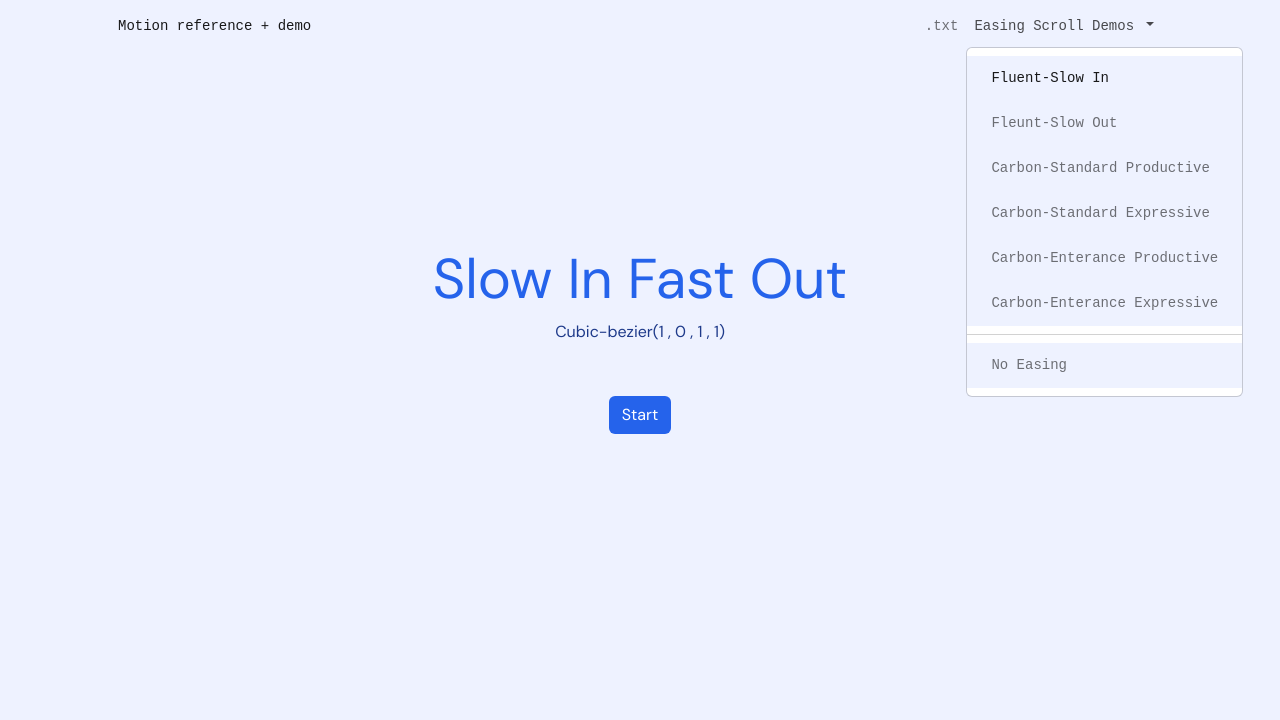
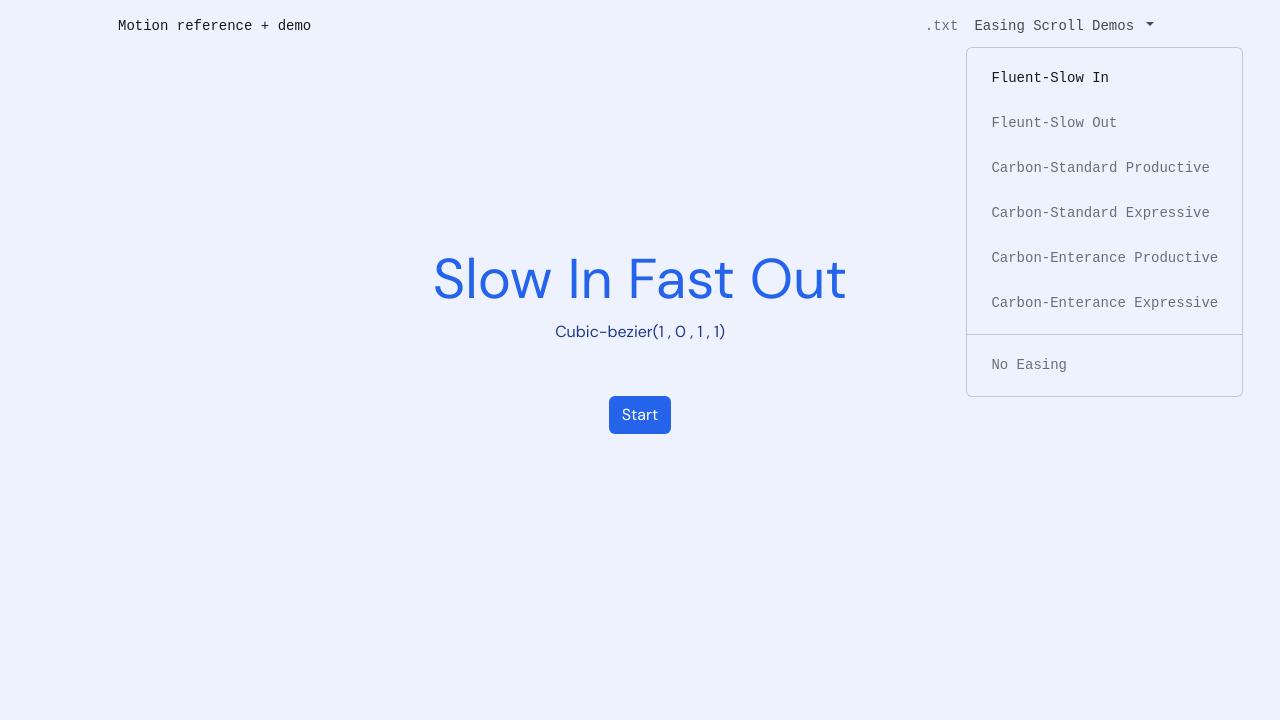
Before and after one commit to Teranya/automatic-octo-spork, a plain HTML site: page page1.html in a window 1280 px wide. Both pictures are taken after a click on the button "Easing Scroll Demos". Shown: the top 720 px of the page. Drawn offline with nearby package versions, Linux system fonts and the light colour scheme; a web font is replaced by a local one.

Commit message:
Update page1.html

```diff
--- a/page1.html
+++ b/page1.html
@@ -96,7 +96,7 @@
                         <a class="nav-link dropdown-toggle" href="#" id="navbarDropdown" role="button" data-bs-toggle="dropdown" aria-expanded="false">
                             Easing Scroll Demos
                         </a>
-                        <ul class="dropdown-menu" aria-labelledby="navbarDropdown">
+                        <ul class="dropdown-menu navdropdown" aria-labelledby="navbarDropdown">
                             <li class="dropdown-item navdropdown"><a class="nav-link   active" aria-current="page" href="page1.html">Fluent-Slow In</a></li>
                             <li class="dropdown-item navdropdown"><a class="nav-link" href="page2.html">Fleunt-Slow Out</a></li>
                             <li class="dropdown-item navdropdown"><a class="nav-link" href="page3.html">Carbon-Standard Productive</a></li>
```
